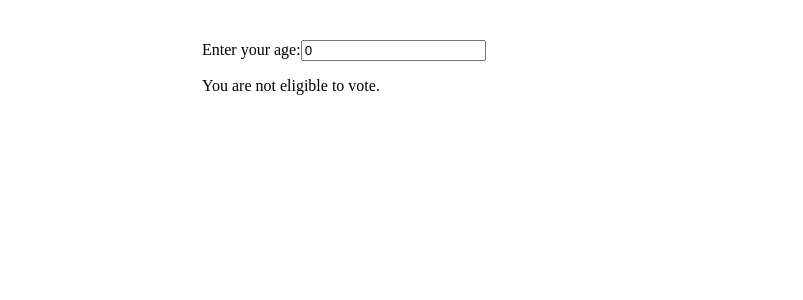
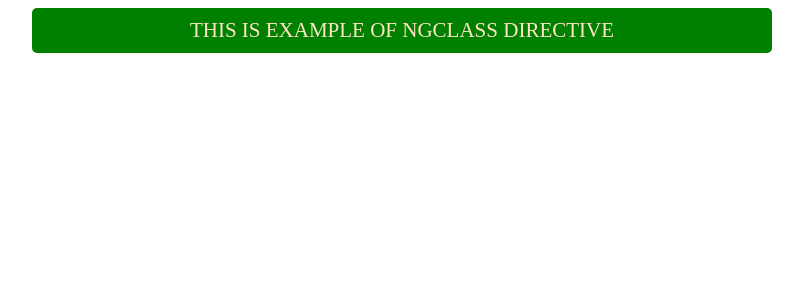
Before and after one commit to anubapatla/my-angular-app1, an Angular app: page / in a window 1280 px wide. Shown: the top 300 px of the page, without its empty margins (238-1041 px from the left). Built offline with nearby package versions, Linux system fonts and the light colour scheme.

Commit message:
attribute directive ng class

```diff
--- a/src/app/app.component.css
+++ b/src/app/app.component.css
@@ -1,9 +1,16 @@
-.container {
-    width:400px;
-    padding: 20px;
-    margin:20px auto;;
+.updateStyles{
+    text-align:center;
+    background-color: green;
+    color:bisque;
+    font-size:21px;
+    padding:10px 20px;
+    margin:0 auto;
+    border-radius: 5px;
+    width:700px;
 }
-h1{
-    text-align:center;
-    font-size: 35px;
+.italicText{
+    font-style:italc;
 }
+.letterformat{
+    text-transform: uppercase;
+}
--- a/src/app/app.component.html
+++ b/src/app/app.component.html
@@ -6,12 +6,4 @@
 <!-- * * * * * * * * * Delete the template below * * * * * * * * * -->
 <!-- * * * * * * * to get started with your project! * * * * * * * -->
 <!-- * * * * * * * * * * * * * * * * * * * * * * * * * * * * * * * -->
-<div class="container">
-  <label> Enter your age:</label>
-  <input type="text" (input)="checkEligibility()" [(ngModel)]="age"/>
-  <div [ngSwitch]="isEligible">
-    <p *ngSwitchCase="true">You are eligible to vote.</p>
-    <p *ngSwitchCase="false">You are not eligible to vote.</p>
-
-  </div>
-</div>
+<p [ngClass]="'updateStyles italicText letterformat'">this is example of ngclass directive</p>
--- a/src/app/app.component.ts
+++ b/src/app/app.component.ts
@@ -13,10 +13,5 @@ import { CommonModule } from '@angular/common';
   styleUrl: './app.component.css'
 })
 export class AppComponent {
-age:number =0;
-isEligible:boolean =false;
-
-checkEligibility(){
-  this.isEligible=this.age >=18;
+updateStyles:any='updateSryles';
 }
-}
```
